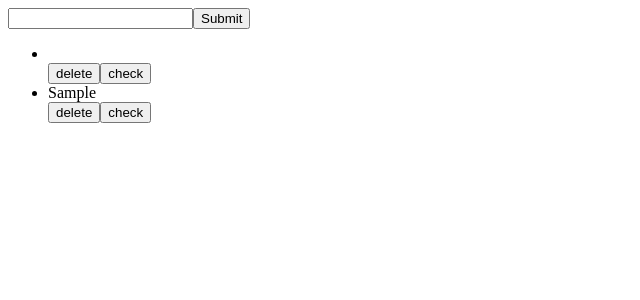
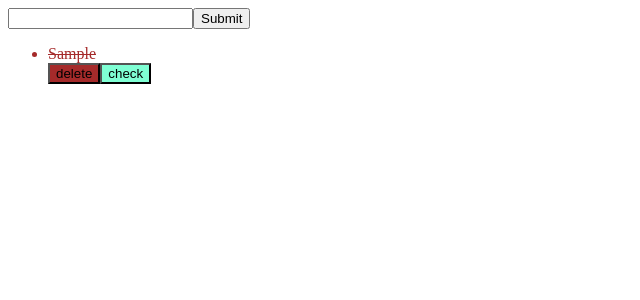
Before and after one commit to bhagyashreept/react-TodoNew, a React (Create React App) app: page / in a window 1280 px wide. Both pictures are taken after typing "Sample" into the empty fields and a click on the button "Submit". Shown: the top 300 px of the page, without its empty margins (0-640 px from the left). Built offline with nearby package versions, Linux system fonts and the light colour scheme.

Commit message:
3 files modified, 1 added

```diff
--- a/src/App.js
+++ b/src/App.js
@@ -4,7 +4,7 @@ import ChildList from './components/ChildList.js';
 
 export default function App() {
   const [inputText, setInputText] = useState('');
-  const [todos, setTodos] = useState(['']);
+  const [todos, setTodos] = useState([]);
   const getNameFromChild1 = (getName) => {
     // setNames((prevNames) => {
     //   const updatedNames = [...prevNames];
--- a/src/components/Child1.js
+++ b/src/components/Child1.js
@@ -1,8 +1,6 @@
 import React, { useState } from 'react';
 
 export default function Child1(props) {
-  const [name, setName] = useState('');
-
   const getNameHandler = (e) => {
     e.preventDefault();
     props.setInputText(e.target.value);
--- /dev/null
+++ b/src/components/Todo.css
@@ -0,0 +1,16 @@
+.todoText {
+  color: brown;
+}
+
+.todoText,
+.completed {
+  text-decoration: line-through;
+}
+
+.deleteButton {
+  background-color: brown;
+}
+
+.checkButton {
+  background-color: aquamarine;
+}
--- a/src/components/Todo.js
+++ b/src/components/Todo.js
@@ -1,18 +1,33 @@
 import React from 'react';
-
+import './Todo.css';
 const Todo = ({ text, todo, setTodos, todos }) => {
   const DeleteHandler = () => {
     setTodos(todos.filter((el) => el.id !== todo.id));
   };
 
+  const checkHandler = () => {
+    setTodos(
+      todos.map((item) => {
+        if (item.id === todo.id) {
+          return {
+            ...item,
+            completed: !item.completed,
+          };
+        }
+        return item;
+      })
+    );
+  };
   return (
     <div>
-      <li>{text}</li>
-      <button onClick={DeleteHandler}>
+      <li className={'todoText ${todo.completed ? "completed" : ""} '}>
+        {text}
+      </li>
+      <button className="deleteButton" onClick={DeleteHandler}>
         delete
         <i></i>
       </button>
-      <button>
+      <button className="checkButton" onClick={checkHandler}>
         check
         <i></i>
       </button>
```
